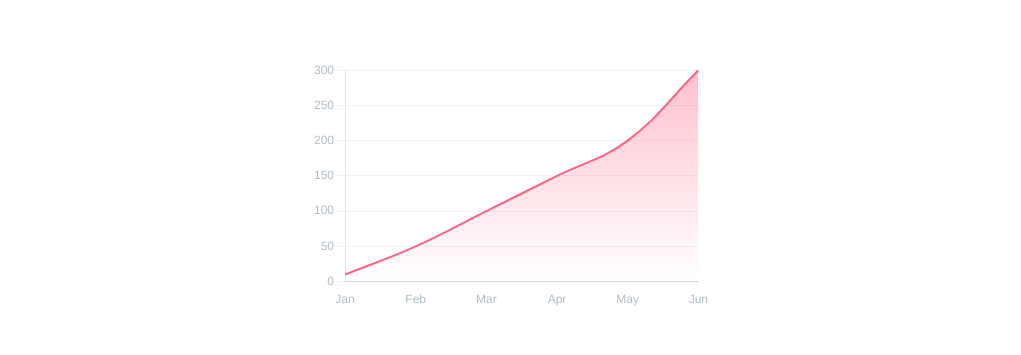
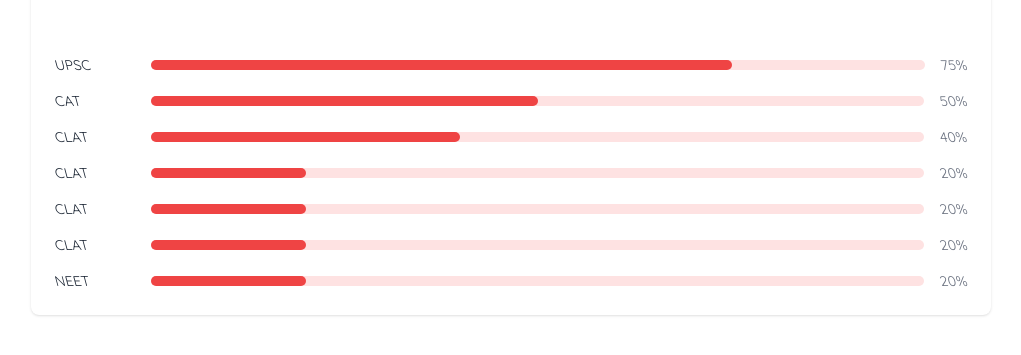
Before and after one commit to RyomenDev/UI-components, a React (Vite) app: page / in a window 1280 px wide. Shown: the part 249-604 px from the top of the page, without its empty margins (129-1150 px from the left). Built offline with nearby package versions, Linux system fonts and the light colour scheme.

Commit message:
feat:HorizontalBarChart

```diff
--- a/src/App.jsx
+++ b/src/App.jsx
@@ -15,6 +15,7 @@
   LineAreaChart,
   DonutChart,
   GradientLineChart,
+  HorizontalBarChart,
 } from "./components";
 
 function App() {
@@ -35,7 +36,8 @@
 
       {/* <LineAreaChart /> */}
       {/* <DonutChart /> */}
-      <GradientLineChart />
+      {/* <GradientLineChart /> */}
+      <HorizontalBarChart />
     </>
   );
 }
--- /dev/null
+++ b/src/components/Graphs/HorizontalBarChart.jsx
@@ -0,0 +1,40 @@
+import React from "react";
+
+const data = [
+  { label: "UPSC", value: 75 },
+  { label: "CAT", value: 50 },
+  { label: "CLAT", value: 40 },
+  { label: "CLAT", value: 20 },
+  { label: "CLAT", value: 20 },
+  { label: "CLAT", value: 20 },
+  { label: "NEET", value: 20 },
+];
+
+const HorizontalBarChart = () => {
+  return (
+    <div className="bg-white h-screen flex justify-center items-center">
+      <div className="bg-white p-6 rounded-lg shadow w-3/4">
+        <h2 className="text-lg font-semibold mb-4">Average Score</h2>
+        <div className="space-y-4">
+          {data.map((item, index) => (
+            <div key={index} className="flex items-center space-x-4">
+              {/* Label */}
+              <span className="text-sm text-gray-800 w-20">{item.label}</span>
+              {/* Bar */}
+              <div className="flex-1 bg-red-100 h-2.5 rounded-full relative">
+                <div
+                  className="absolute h-2.5 bg-red-500 rounded-full"
+                  style={{ width: `${item.value}%` }}
+                ></div>
+              </div>
+              {/* Percentage */}
+              <span className="text-sm text-gray-500">{item.value}%</span>
+            </div>
+          ))}
+        </div>
+      </div>
+    </div>
+  );
+};
+
+export default HorizontalBarChart;
--- a/src/components/index.jsx
+++ b/src/components/index.jsx
@@ -14,6 +14,7 @@
 import LineAreaChart from "./Graphs/LineAreaChart.jsx";
 import DonutChart from "./Graphs/DonutChart.jsx";
 import GradientLineChart from "./Graphs/GradientLineChart.jsx";
+import HorizontalBarChart from "./Graphs/HorizontalBarChart.jsx";
 
 export {
   Login1A,
@@ -32,4 +33,5 @@
   LineAreaChart,
   DonutChart,
   GradientLineChart,
+  HorizontalBarChart,
 };
```
Also changed, not shown: 1 other file (tests, documents, lock files or other folders).
